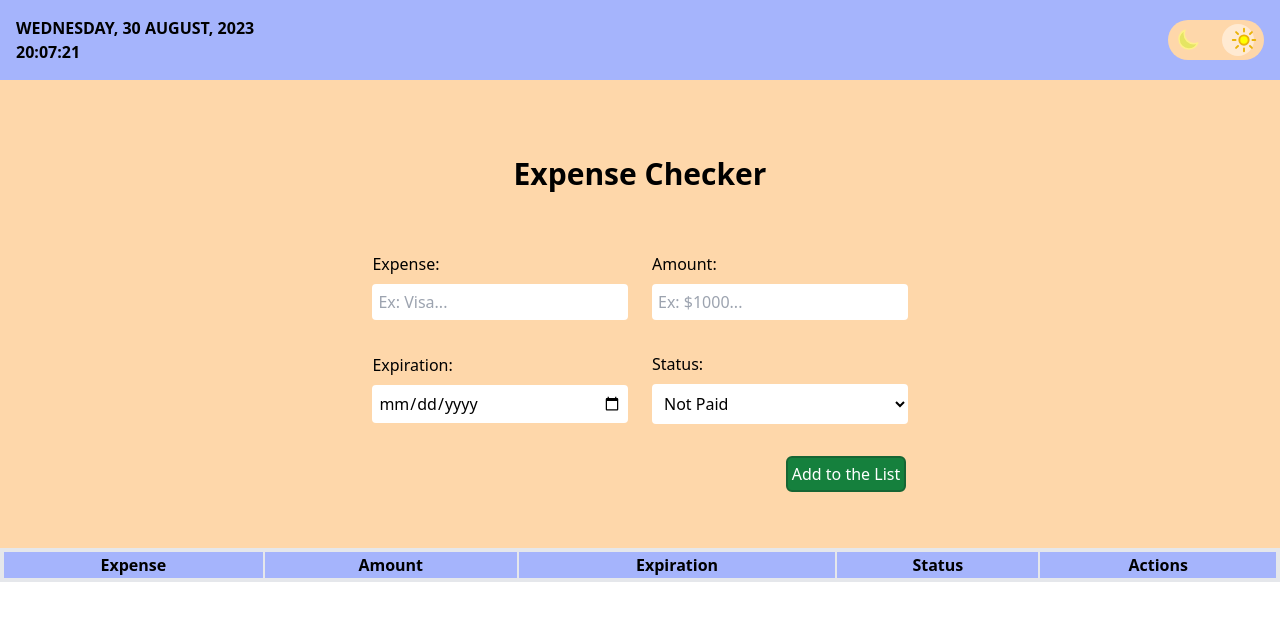
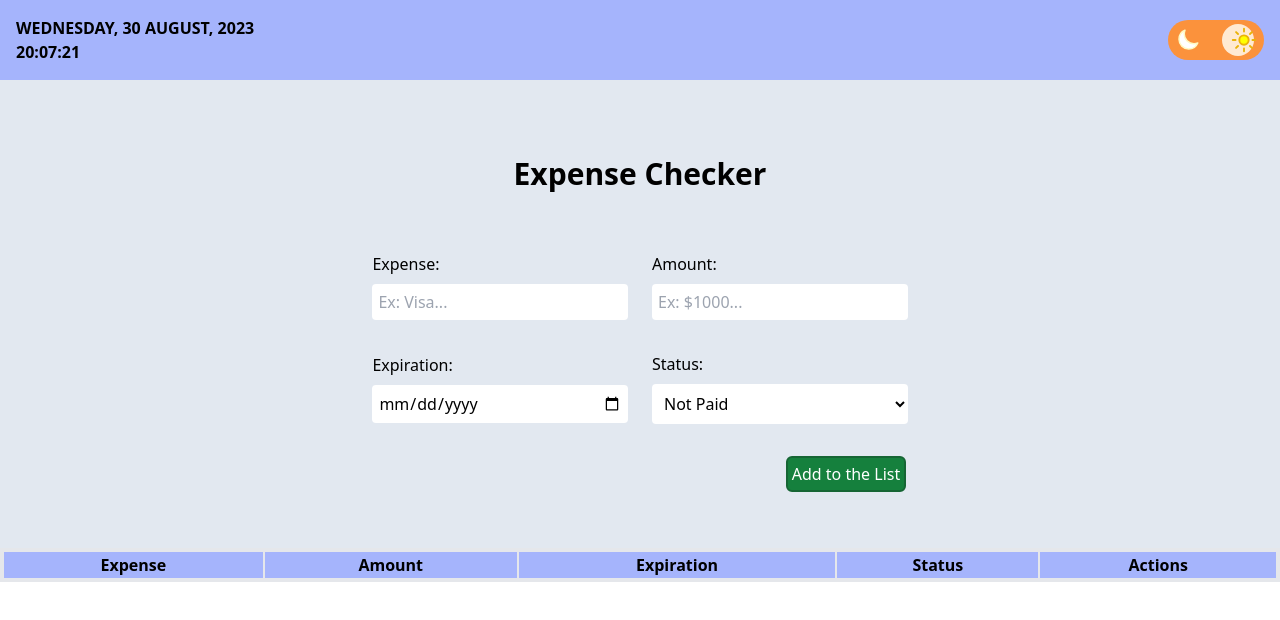
Before and after one commit to estebanCastaneira/expenseChecker, a React (Vite) app: page / in a window 1280 px wide. Shown: the top 620 px of the page. Built offline with nearby package versions, Linux system fonts and the light colour scheme.

Commit message:
styles transtion colors

```diff
--- a/src/App.css
+++ b/src/App.css
@@ -0,0 +1,9 @@
+html {
+    box-sizing: border-box;
+  }
+  *, *:before, *:after {
+    box-sizing: inherit;
+    transition-duration: 700ms;
+    transition-property: color, background-color, border-color, text-decoration-color, fill, stroke;
+    transition-timing-function: cubic-bezier(0.4, 0, 0.2, 1);
+  }
--- a/src/App.jsx
+++ b/src/App.jsx
@@ -15,7 +15,7 @@ function App() {
   return (
     <>
       <Header />
-      <main className="py-9 bg-orange-200 dark:bg-indigo-800 dark:text-white flex flex-col items-center">
+      <main className="py-9 bg-slate-200 dark:bg-indigo-800 dark:text-white flex flex-col items-center">
         <Form expenses={expenses} setExpenses={setExpenses} />
       </main>
       <Table expenses={expenses} setExpenses={setExpenses} />
--- a/src/assets/components/DarkMode.jsx
+++ b/src/assets/components/DarkMode.jsx
@@ -21,14 +21,14 @@ function DarkMode() {
   return (
     <div
       onClick={(e) => handleOnClik(e)}
-      className="w-24 relative flex justify-between items-center bg-orange-200 dark:bg-indigo-800 hover:cursor-pointer hover:brightness-105 rounded-full p-5"
+      className="w-24 relative flex justify-between items-center bg-orange-400 dark:bg-indigo-800 transition-colors duration-700 hover:cursor-pointer hover:brightness-105 rounded-full p-5"
     >
       <div
         className={`w-8 h-8 rounded-full  absolute  ${
           !darkMode ? "moveR" : "moveL"
         }`}
       ></div>
-      <Moon fill={darkMode ? "yellow" : "#e5e563"} />
+      <Moon fill={darkMode ? "yellow" : "white"} />
       <Sun fill={!darkMode ? "yellow" : "#dea53b"} />
     </div>
   );
--- a/src/assets/components/Moon.jsx
+++ b/src/assets/components/Moon.jsx
@@ -1,6 +1,6 @@
 function Moon({ fill }) {
   return (
-    <span className="text-yellow-200 transform scale-100 dark:scale-125 transition-all absolute left-2">
+    <span className="text-yellow-100 transform scale-100 dark:scale-125 transition-all absolute left-2">
       <svg
         xmlns="http://www.w3.org/2000/svg"
         fill={fill}
```
